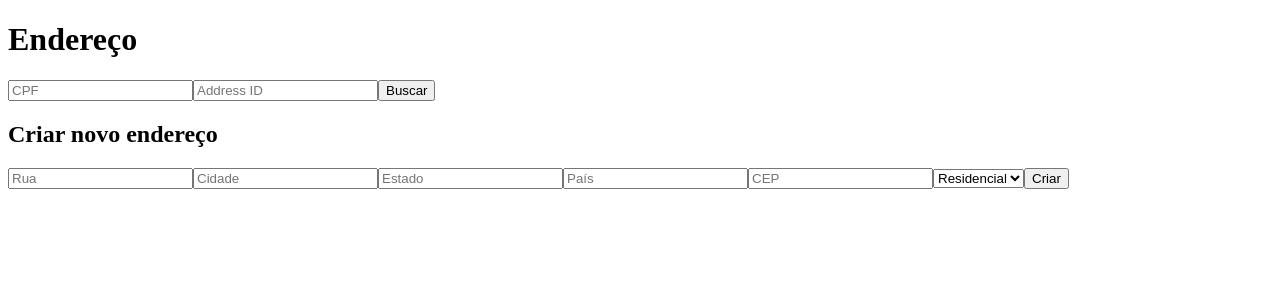
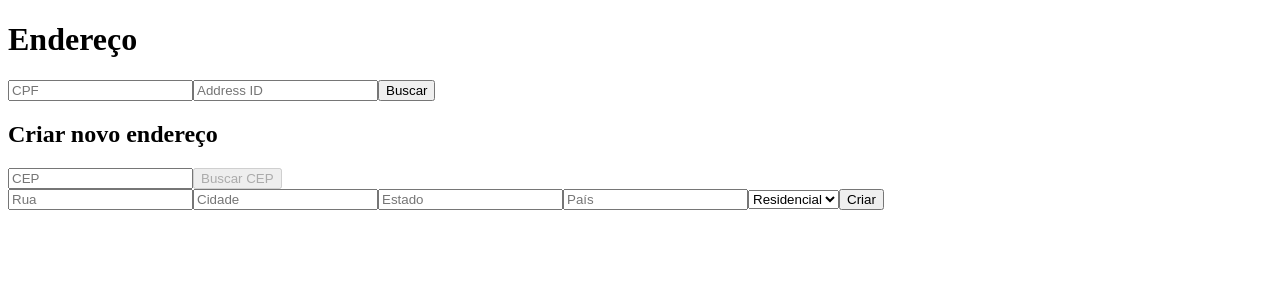
Before and after one commit to arielwilkomm/mfe-profile, a Next.js app: page /address in a window 1280 px wide. Shown: the top 300 px of the page. Built offline with nearby package versions, Linux system fonts and the light colour scheme.

Commit message:
create mfe

```diff
--- a/src/app/address/page.tsx
+++ b/src/app/address/page.tsx
@@ -2,6 +2,8 @@
 
 import { useState } from 'react';
 import { createAddress, getAddress, AddressRecordDTO } from './addressService';
+
+const API_URL = process.env.NEXT_PUBLIC_API_URL;
 
 export default function AddressPage() {
     const [cpf, setCpf] = useState('');
@@ -16,6 +18,7 @@ export default function AddressPage() {
         addressType: 'RESIDENCIAL',
     });
     const [error, setError] = useState('');
+    const [loadingCep, setLoadingCep] = useState(false);
 
     const handleGet = async () => {
         setError('');
@@ -34,6 +37,27 @@ export default function AddressPage() {
             setAddress(data);
         } catch (e: any) {
             setError(e.message);
+        }
+    };
+
+    const handleCepSearch = async () => {
+        setLoadingCep(true);
+        try {
+            const res = await fetch(`${API_URL}/v1/postal-code/${form.postalCode}`);
+            if (!res.ok) throw new Error('Erro ao buscar CEP');
+            const data = await res.json();
+            setForm(f => ({
+                ...f,
+                street: data.logradouro || f.street,
+                city: data.localidade || f.city,
+                state: data.uf || f.state,
+                country: 'Brasil',
+                // mantém o CEP digitado
+            }));
+        } catch (e: any) {
+            setError(e.message);
+        } finally {
+            setLoadingCep(false);
         }
     };
 
@@ -59,6 +83,22 @@ export default function AddressPage() {
             </div>
             <div className="mb-4">
                 <h2 className="font-semibold">Criar novo endereço</h2>
+                <div className="flex mb-2 w-full">
+                    <input
+                        className="border p-2 flex-1"
+                        placeholder="CEP"
+                        value={form.postalCode}
+                        onChange={e => setForm(f => ({ ...f, postalCode: e.target.value }))}
+                    />
+                    <button
+                        className="bg-blue-500 text-white px-4 py-2 ml-2"
+                        type="button"
+                        onClick={handleCepSearch}
+                        disabled={loadingCep || !form.postalCode}
+                    >
+                        {loadingCep ? 'Buscando...' : 'Buscar CEP'}
+                    </button>
+                </div>
                 <input
                     className="border p-2 mb-2 w-full"
                     placeholder="Rua"
@@ -82,12 +122,6 @@ export default function AddressPage() {
                     placeholder="País"
                     value={form.country}
                     onChange={e => setForm(f => ({ ...f, country: e.target.value }))}
-                />
-                <input
-                    className="border p-2 mb-2 w-full"
-                    placeholder="CEP"
-                    value={form.postalCode}
-                    onChange={e => setForm(f => ({ ...f, postalCode: e.target.value }))}
                 />
                 <select
                     className="border p-2 mb-2 w-full"
```
Also changed, not shown: src/app/page.tsx (+21 -4 lines).
